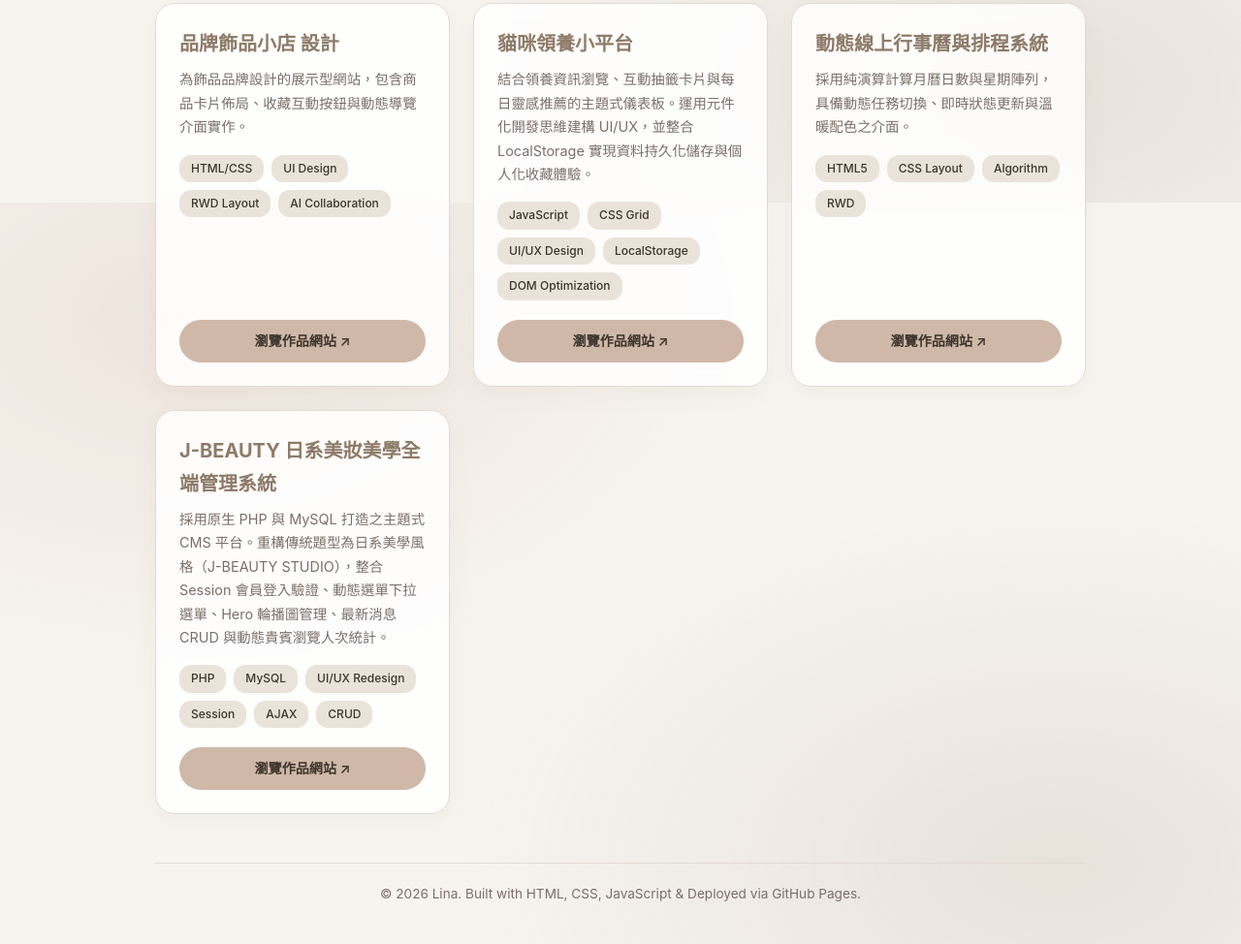
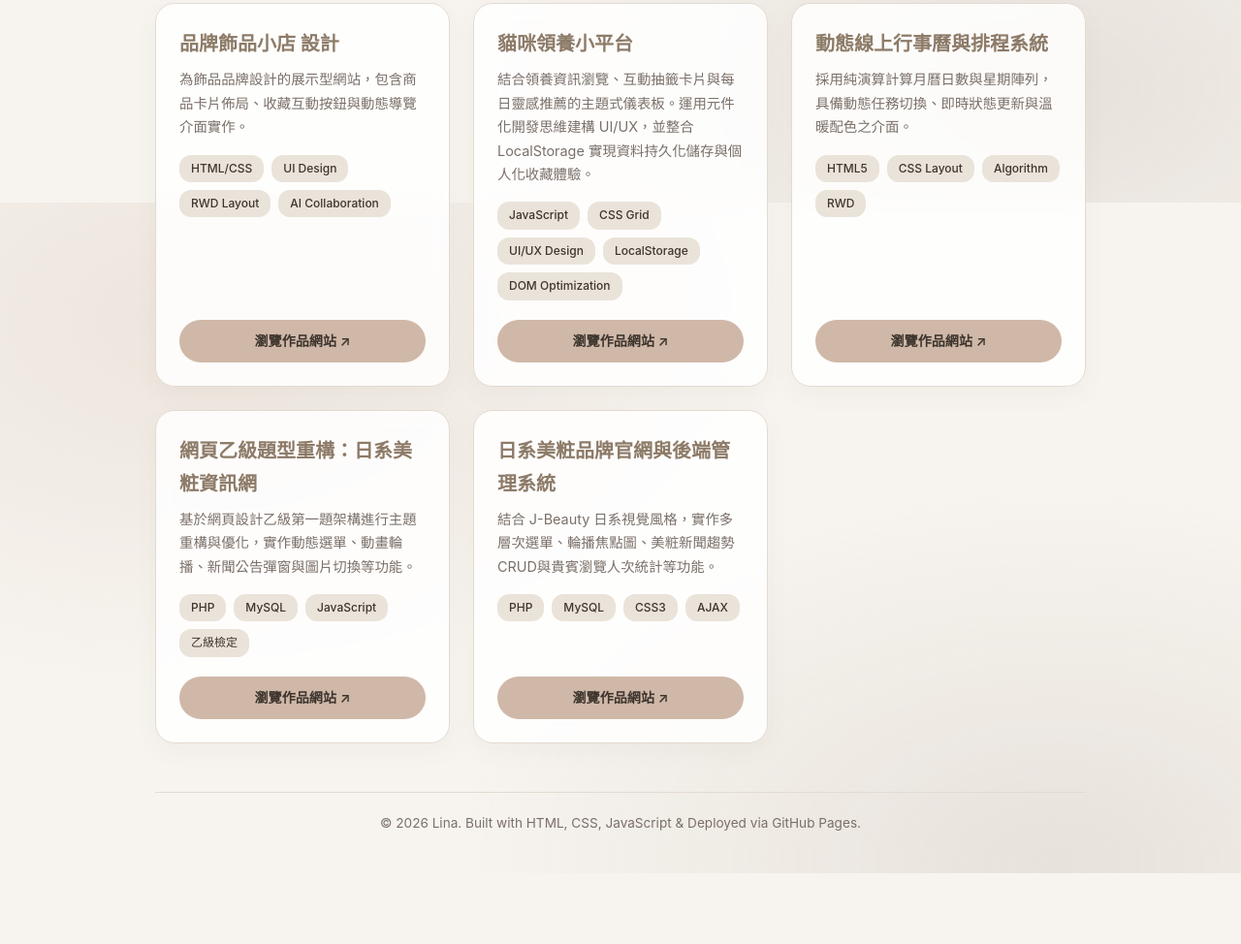
Before and after one commit to lina88091500/lina88091500.github.io, a plain HTML site: page index.html in a window 1280 px wide. Shown: the part 591-1565 px from the top of the page at 97% size. After the commit the page ends 1492 px from the top, so only its background shows below. Drawn offline with Linux system fonts and the light colour scheme.

Commit message:
新增由網頁乙級第一題去改版的美妝資訊網作品2種

```diff
--- a/index.html
+++ b/index.html
@@ -390,10 +390,16 @@
         link: "https://github.com"
       },
       {
-        title: "J-BEAUTY 日系美妝美學全端管理系統",
-        description: "採用原生 PHP 與 MySQL 打造之主題式 CMS 平台。重構傳統題型為日系美學風格（J-BEAUTY STUDIO），整合 Session 會員登入驗證、動態選單下拉選單、Hero 輪播圖管理、最新消息 CRUD 與動態貴賓瀏覽人次統計。",
-        tags: ["PHP", "MySQL", "UI/UX Redesign", "Session", "AJAX", "CRUD"],
+        title: "網頁乙級題型重構：日系美粧資訊網",
+        description: "基於網頁設計乙級第一題架構進行主題重構與優化，實作動態選單、動畫輪播、新聞公告彈窗與圖片切換等功能。",
+        tags: ["PHP", "MySQL", "JavaScript", "乙級檢定"],
         link: "http://220.128.133.15/s1150101/Portfolio/php/11501-BQUIZ01/index.php"
+      },
+      {
+        title: "日系美粧品牌官網與後端管理系統",
+        description: "結合 J-Beauty 日系視覺風格，實作多層次選單、輪播焦點圖、美粧新聞趨勢CRUD與貴賓瀏覽人次統計等功能。",
+        tags: ["PHP", "MySQL", "CSS3", "AJAX"],
+        link: "http://220.128.133.15/s1150101/Portfolio/php/11501-BQUIZ01-01/index.php"
       }
     ];
 
```
